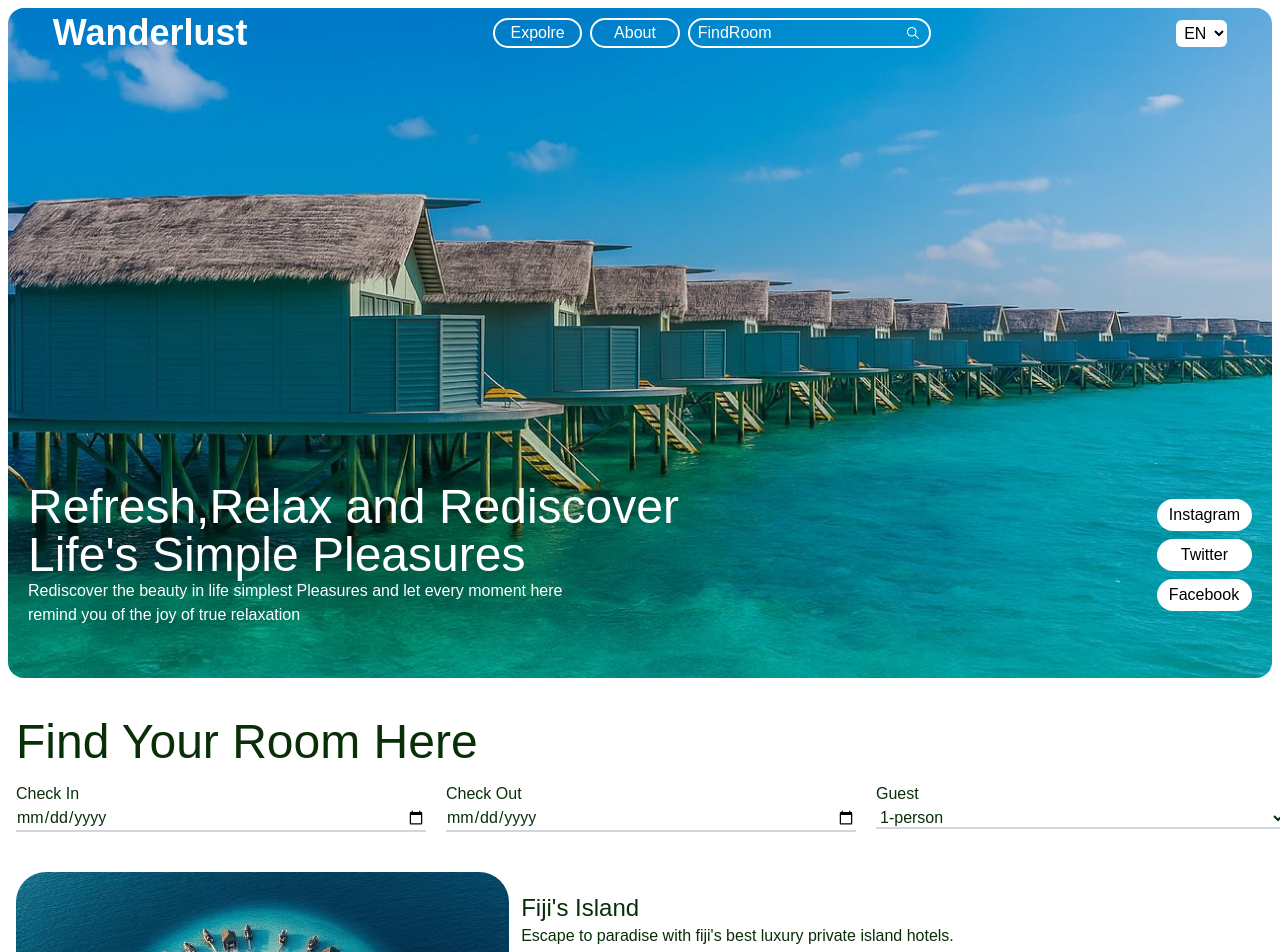
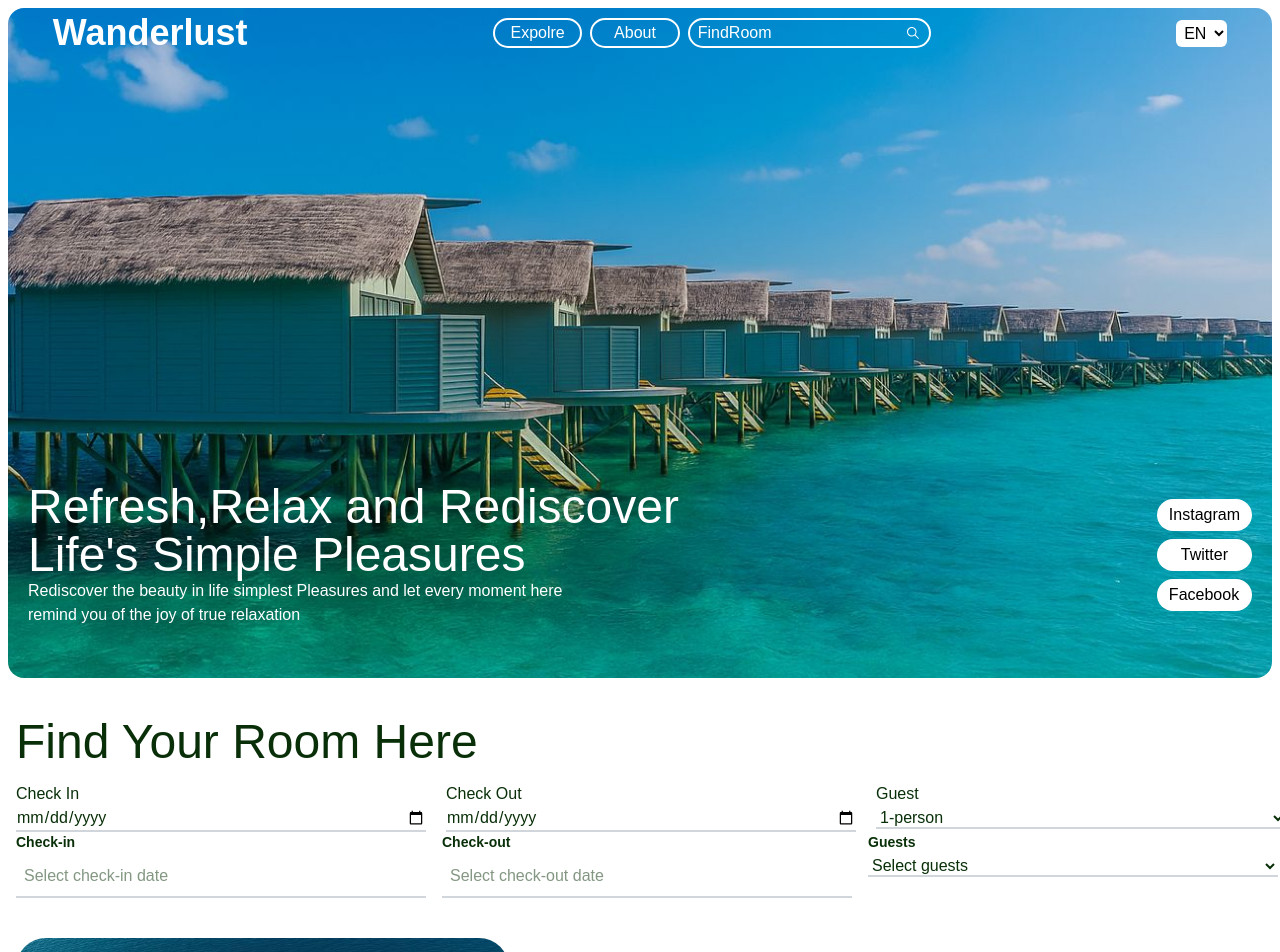
Before and after one commit to Adedejijohn11/Travel-booking, a Next.js app in the folder wanderlust/: page /en in a window 1280 px wide. Shown: the top 952 px of the page. Built offline with nearby package versions, Linux system fonts and the light colour scheme.

Commit message:
build the checkout and guests in SearchForm component

```diff
--- a/wanderlust/src/app/contexts/globalContext.tsx
+++ b/wanderlust/src/app/contexts/globalContext.tsx
@@ -6,7 +6,7 @@ import type { ReactNode } from "react";
 type SearchData = {
   checkin: Date | null;
   checkout: Date | null;
-  guests: number;
+  guests: number | null;
 };
 
 type globalContextType = {
@@ -24,7 +24,7 @@ export const GlobalContextProvider = ({
   const [search, setSearch] = useState<SearchData>({
     checkin: null,
     checkout: null,
-    guests: 1,
+    guests: 0,
   });
 
   return (
--- a/wanderlust/src/components/SearchForm.tsx
+++ b/wanderlust/src/components/SearchForm.tsx
@@ -17,11 +17,11 @@ const SearchForm = ({ layout = "row" }: SearchFormProps) => {
 
   const [checkin, setCheckIn] = useState<Date | null>(search.checkin);
   const [checkout, setCheckout] = useState<Date | null>(search.checkout);
-  const [guests, setGuests] = useState<number>(search.guests);
+  const [guests, setGuests] = useState<number | null>(search.guests || null);
 
   // flatten all booked date ranges from all rooms
   const bookedRanges = data.flatMap((room) =>
-    room.bookedDates.map((b) => ({
+    (room.bookedDates ?? []).map((b) => ({
       start: parseISO(b.checkin),
       end: parseISO(b.checkout),
     }))
@@ -46,9 +46,7 @@ const SearchForm = ({ layout = "row" }: SearchFormProps) => {
   return (
     <form
       onSubmit={handleSearch}
-      className={`flex ${
-        layout === "row" ? "flex-row" : "flex-col"
-      } gap-4 bg-white p-6 `}
+      className={`flex ${layout === "row" ? "flex-row" : "flex-col"} gap-4 `}
     >
       {/* Check-in */}
       <div className="flex flex-col">
@@ -56,14 +54,52 @@ const SearchForm = ({ layout = "row" }: SearchFormProps) => {
         <DatePicker
           selected={checkin}
           onChange={(date) => setCheckIn(date)}
+          placeholderText="Select check-in date"
           filterDate={(date) => !isDateBooked(date)}
           dayClassName={(date) =>
             isDateBooked(date)
               ? "bg-gray-200 text-gray-400 cursor-not-allowed"
               : "text-black hover:bg-blue-100 cursor-pointer"
           }
-          className="border-b-2 p-2 w-full"
+          className="w-[100%] md:w-[400px] lg:w-[250px] xl:w-[410px] border-b-2 p-2 border-gray-300 "
         />
+      </div>
+
+      {/* Check-out */}
+      <div className="flex flex-col">
+        <label className="text-sm font-semibold mb-1">Check-out</label>
+        <DatePicker
+          selected={checkout}
+          onChange={(date) => setCheckout(date)}
+          placeholderText="Select check-out date"
+          minDate={checkin || new Date()}
+          filterDate={(date) => !isDateBooked(date)}
+          dayClassName={(date) =>
+            isDateBooked(date)
+              ? "bg-gray-200 text-gray-400 cursor-not-allowed"
+              : "text-black hover:bg-blue-100 cursor-pointer"
+          }
+          className="w-[100%] md:w-[400px] lg:w-[250px] xl:w-[410px] border-b-2 p-2 border-gray-300 "
+        />
+      </div>
+
+      {/* Guest */}
+      <div className="flex flex-col">
+        <label className="text-sm font-semibold mb-1">Guests</label>
+
+        <select
+          value={guests ?? ""}
+          onChange={(e) => setGuests(Number(e.target.value))}
+          className="w-[100%] md:w-[400px] lg:w-[250px] xl:w-[410px] border-b-2 border-gray-300"
+        >
+          <option value="" disabled>
+            Select guests
+          </option>
+          <option value={1}>1-person</option>
+          <option value={2}>2-people</option>
+          <option value={3}>3-people</option>
+          <option value={4}>4-people</option>
+        </select>
       </div>
     </form>
   );
--- a/wanderlust/src/components/sections/sectionOne/SectionOne.tsx
+++ b/wanderlust/src/components/sections/sectionOne/SectionOne.tsx
@@ -4,6 +4,7 @@ import { useTranslations } from "next-intl";
 import { IoIosSearch } from "react-icons/io";
 import IslandCard from "./IslandCard";
 // import { useState } from "react";
+import SearchForm from "@/components/SearchForm";
 
 const SectionOne = () => {
   const t = useTranslations("SectionOne");
@@ -47,6 +48,9 @@ const SectionOne = () => {
           </span>
         </button>
       </form>
+      <div className="h-full w-full ">
+        <SearchForm />
+      </div>
 
       {/* cards */}
       <div>
--- a/wanderlust/src/data/data.json
+++ b/wanderlust/src/data/data.json
@@ -9,8 +9,7 @@
       "/islands/fiji-island.jpg",
       "/islands/room-1.jpg",
       "/islands/Yap-island.jpg"
-    ],
-    "bookedDates": [{ "checkin": "2025-10-20", "checkout": "2025-12-25" }]
+    ]
   },
   {
     "id": 2,
@@ -35,8 +34,7 @@
       "/islands/Caribbean-island.jpg",
       "/islands/room-3.jpg",
       "/islands/maldives-island.jpg"
-    ],
-    "bookedDates": [{ "checkin": "2025-11-05", "checkout": "2025-11-25" }]
+    ]
   },
   {
     "id": 4,
@@ -49,7 +47,7 @@
       "/islands/room-4.jpg",
       "/islands/Margaritaville-island.jpg"
     ],
-    "bookedDates": [{ "checkin": "2025-10-13", "checkout": "2025-11-20" }]
+    "bookedDates": [{ "checkin": "2025-10-13", "checkout": "2025-10-20" }]
   },
   {
     "id": 5,
@@ -74,8 +72,7 @@
       "/islands/regis-island.jpg",
       "/islands/room-6.jpg",
       "/islands/tropical-island.jpg"
-    ],
-    "bookedDates": [{ "checkin": "2025-12-01", "checkout": "2025-12-30" }]
+    ]
   },
   {
     "id": 7,
@@ -87,7 +84,6 @@
       "/islands/tropical-island.jpg",
       "/islands/room-7.jpg",
       "/islands/fiji-island.jpg"
-    ],
-    "bookedDates": [{ "checkin": "2025-12-10", "checkout": "2025-10-25" }]
+    ]
   }
 ]
--- a/wanderlust/src/types/dataTypes.ts
+++ b/wanderlust/src/types/dataTypes.ts
@@ -8,7 +8,7 @@ export type datatypes = {
   title: string;
   description: string;
   image: string[];
-  bookedDates: Booking[];
+  bookedDates?: Booking[];
   price: string;
   maxGuests: number;
 };
```
